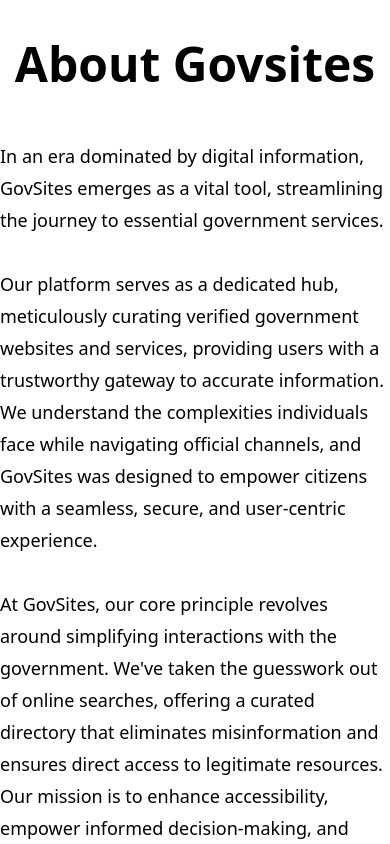
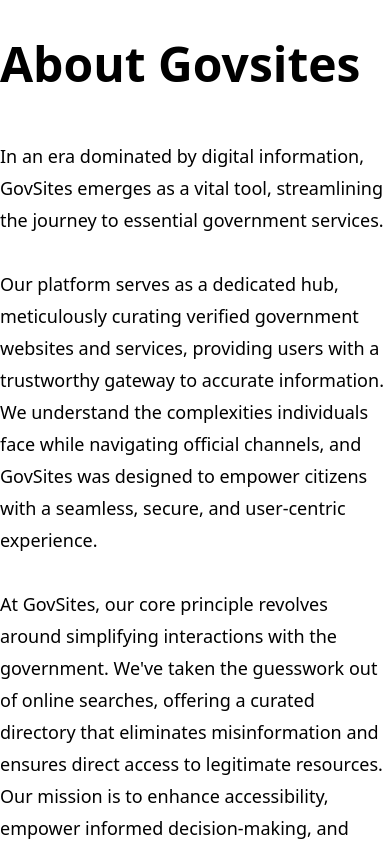
Before and after one commit to SydAliHsn/gov-test, a Next.js app: page /about in a window 390 px wide. Shown: the top 844 px of the page. Built offline with nearby package versions, Linux system fonts and the light colour scheme.

Commit message:
Only center align heading on bigger screens

```diff
--- a/components/About.tsx
+++ b/components/About.tsx
@@ -2,7 +2,7 @@
 
 const About = (props: {}): JSX.Element => {
     return <div className='pt-10 flex flex-col gap-8'>
-        <h1 className='text-center text-4xl xs:text-5xl font-bold'>About Govsites</h1>
+        <h1 className='sm:text-center text-4xl xs:text-5xl font-bold'>About Govsites</h1>
         <p className='text-lg leading-8 pt-5'>In an era dominated by digital information, GovSites emerges as a vital tool, streamlining the journey to essential government services. </p>
 
         <p className='text-lg leading-8'>Our platform serves as a dedicated hub, meticulously curating verified government websites and services, providing users with a trustworthy gateway to accurate information. We understand the complexities individuals face while navigating official channels, and GovSites was designed to empower citizens with a seamless, secure, and user-centric experience.</p>
```
